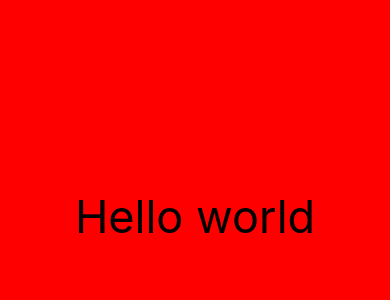
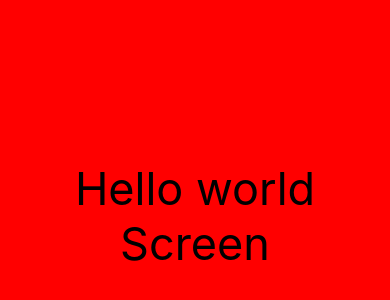
Before and after one commit to Alejoboga20/CounterReactNative, a React Native app: screen / in a window 390 px wide. Shown: the part 206-506 px from the top of the page. Built offline with nearby package versions, Linux system fonts and the light colour scheme.

Commit message:
Creating new screen

```diff
--- a/App.tsx
+++ b/App.tsx
@@ -1,23 +1,8 @@
 import React from 'react';
-import {View, Text} from 'react-native';
+import { HelloWorldScreen } from './src/screens/HelloWorldScreen';
 
-const App = () => {
-  return (
-    <View
-      style={{
-        backgroundColor: 'red',
-        flex: 1,
-        justifyContent: 'center',
-      }}>
-      <Text
-        style={{
-          fontSize: 45,
-          textAlign: 'center',
-        }}>
-        Hello world
-      </Text>
-    </View>
-  );
+export const App = () => {
+  return <HelloWorldScreen />;
 };
 
 export default App;
--- a/index.js
+++ b/index.js
@@ -2,8 +2,8 @@
  * @format
  */
 
-import {AppRegistry} from 'react-native';
-import App from './App';
-import {name as appName} from './app.json';
+import { AppRegistry } from 'react-native';
+import { App } from './App';
+import { name as appName } from './app.json';
 
 AppRegistry.registerComponent(appName, () => App);
--- /dev/null
+++ b/src/screens/HelloWorldScreen.tsx
@@ -0,0 +1,21 @@
+import React from 'react';
+import { View, Text } from 'react-native';
+
+export const HelloWorldScreen = () => {
+  return (
+    <View
+      style={{
+        backgroundColor: 'red',
+        flex: 1,
+        justifyContent: 'center',
+      }}>
+      <Text
+        style={{
+          fontSize: 45,
+          textAlign: 'center',
+        }}>
+        Hello world Screen
+      </Text>
+    </View>
+  );
+};
```
Also changed, not shown: .prettierrc.js.
